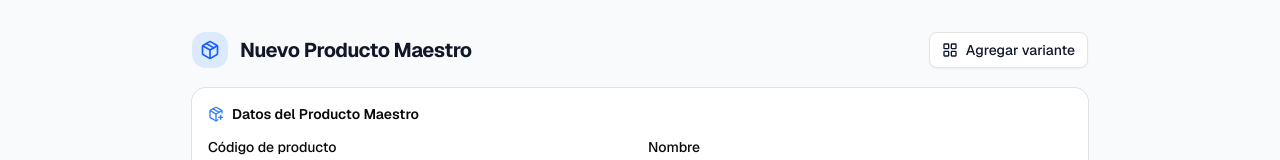
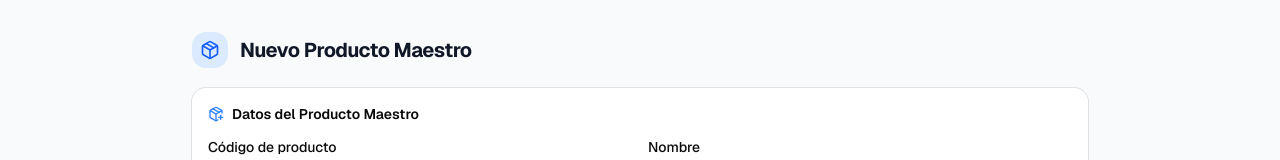
Before and after one commit to agustincalisaya/erp-swat, a Next.js app: page /inventario/productos/nuevo in a window 1280 px wide. Shown: the top 160 px of the page. Built offline with nearby package versions, Linux system fonts and the light colour scheme; no server answers; what @zxing/library would draw is missing.

Commit message:
refactor(inventario): remove temporary add-variant button from products view

```diff
--- a/src/app/(dashboard)/inventario/productos/nuevo/page.tsx
+++ b/src/app/(dashboard)/inventario/productos/nuevo/page.tsx
@@ -10,10 +10,8 @@
  * Productos Maestro) — mismo componente, mismo flujo, sin cambios de
  * comportamiento.
  */
-import Link from "next/link";
-import { Package, LayoutGrid } from "lucide-react";
+import { Package } from "lucide-react";
 import { FormularioProductoMaestro } from "@/components/inventario/FormularioProductoMaestro";
-import { buttonVariants } from "@/components/ui/button";
 
 export const metadata = {
   title: "Nuevo Producto Maestro — ERP SWAT",
@@ -24,7 +22,6 @@ export default function NuevoProductoPage() {
   return (
     <main className="min-h-screen bg-gray-50 p-4 sm:p-6 lg:p-8">
       <div className="max-w-4xl mx-auto space-y-5">
-        <div className="flex items-center justify-between gap-3">
         <div className="flex items-center gap-3">
           <div className="p-2 rounded-xl bg-blue-100 text-blue-600 shrink-0">
             <Package className="size-5" aria-hidden="true" />
@@ -34,15 +31,6 @@ export default function NuevoProductoPage() {
           </h1>
         </div>
 
-          <Link
-            href="/inventario/productos/variantes/nueva"
-            className={buttonVariants({ variant: "outline" }) + " gap-2 shrink-0"}
-          >
-            <LayoutGrid className="size-4" aria-hidden="true" />
-            Agregar variante
-          </Link>
-        </div>
-
         <FormularioProductoMaestro />
       </div>
     </main>
```
Lines whose indentation alone changed are shown as unchanged.
